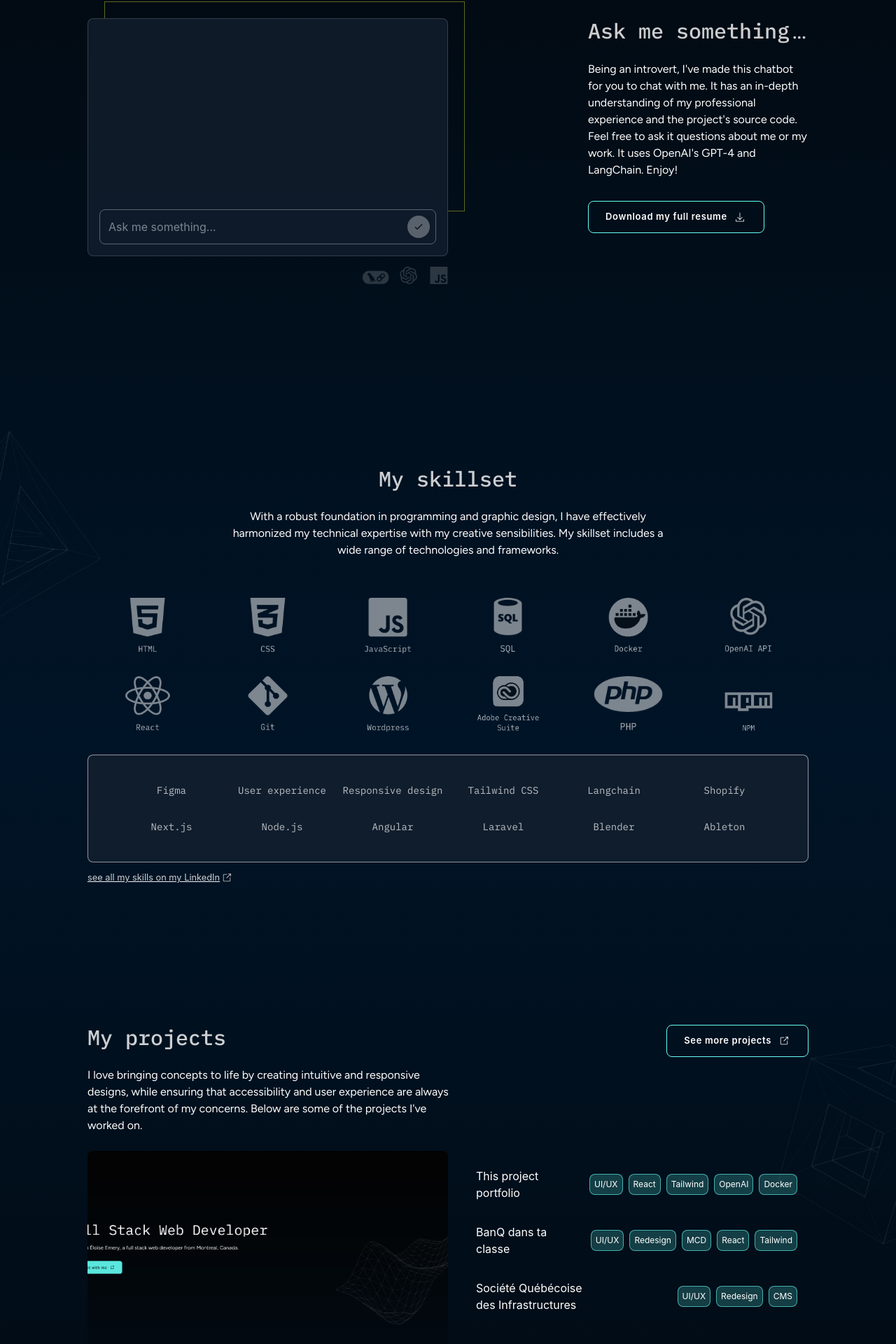
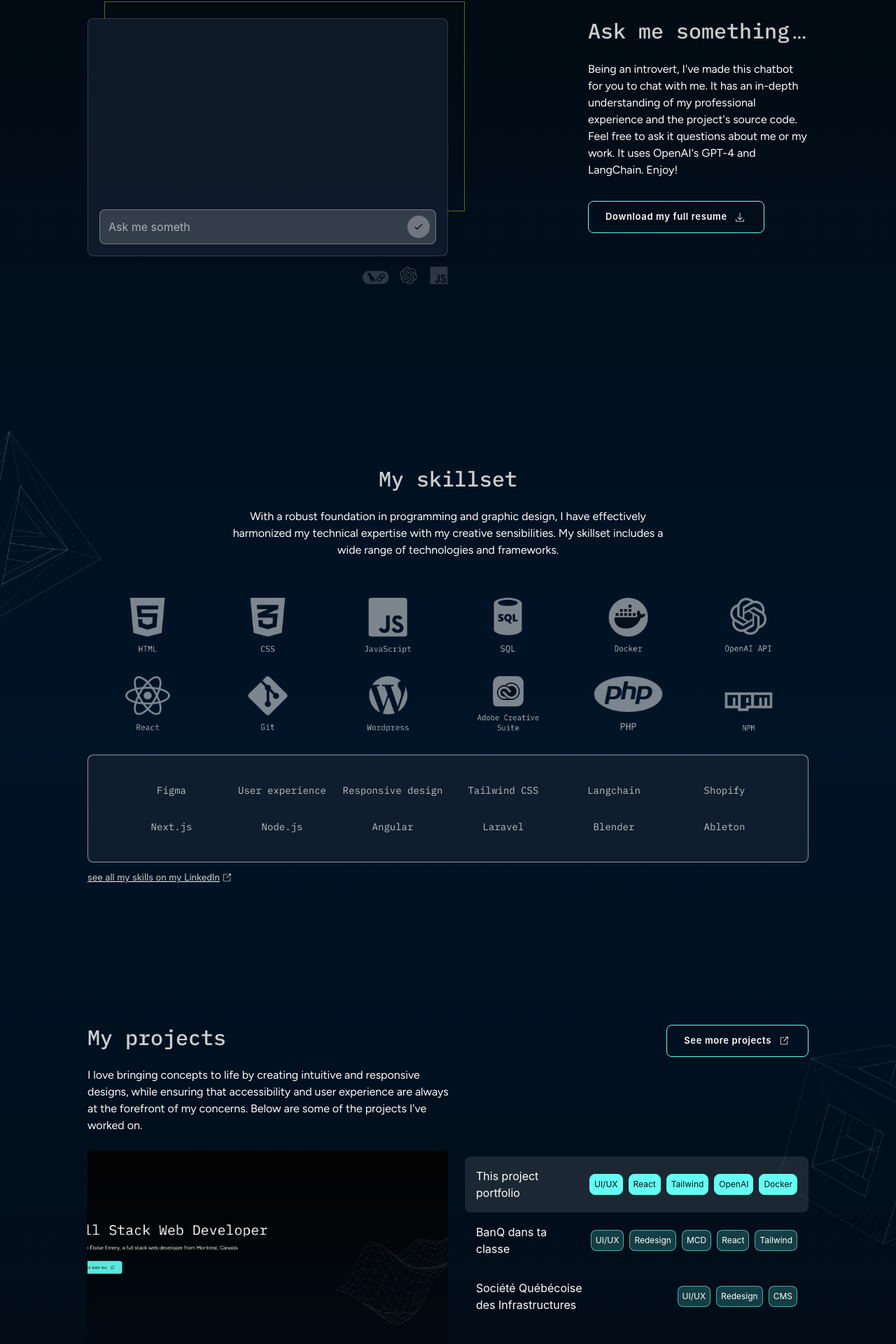
Before and after one commit to EloiseEmery/portfolio, a React (Create React App) app: page / in a window 1280 px wide. Shown: the part 856-2776 px from the top of the page at 70% size. Built offline with nearby package versions, Linux system fonts and the light colour scheme; a web font is replaced by a local one.

Commit message:
Add animated placeholder to chatbot and enhance UI/UX across components

```diff
--- a/src/components/molecules/Chatbot.tsx
+++ b/src/components/molecules/Chatbot.tsx
@@ -1,21 +1,56 @@
 import chatLogos from '../../assets/png/chatLogos.png';
 import { getTranslation, Language } from '../../translations';
+import { useState, useEffect } from 'react';
 
 function Chatbot({ language }: { language: Language }) {
     const title = getTranslation('askMeInput', language);
+    const [displayedPlaceholder, setDisplayedPlaceholder] = useState('');
+    const [isComplete, setIsComplete] = useState(false);
+
+    // Animated placeholder letters
+    useEffect(() => {
+        let timeoutId: NodeJS.Timeout;
+
+        if (!isComplete && displayedPlaceholder.length < title.length) {
+            timeoutId = setTimeout(() => {
+                setDisplayedPlaceholder(title.slice(0, displayedPlaceholder.length + 1));
+            }, 100);
+        } else if (!isComplete && displayedPlaceholder.length === title.length) {
+            timeoutId = setTimeout(() => {
+                setIsComplete(true);
+            }, 1000); // Pause for 1 second when fully typed
+        } else if (isComplete) {
+            timeoutId = setTimeout(() => {
+                setDisplayedPlaceholder('');
+                setIsComplete(false);
+            }, 2000); // Wait 2 seconds before starting over
+        }
+
+        return () => {
+            if (timeoutId) clearTimeout(timeoutId);
+        };
+    }, [displayedPlaceholder, isComplete, title]);
+
+    // Reset animation when language changes
+    useEffect(() => {
+        setDisplayedPlaceholder('');
+        setIsComplete(false);
+    }, [language]);
+
     return (
        <div className="">
-            <form className="relative bg-darkBlue dark:bg-[#F3f3f3] p-4 rounded-lg bg-[#121F2E] rounded-t-lg border border-colorWhite/20 dark:border-colorMain/10">
+            <form className="relative bg-darkBlue dark:bg-[#e6e6e6] p-4 rounded-lg bg-[#121F2E] rounded-t-lg border border-colorWhite/20 dark:border-colorMain/10">
                 <div className="">
                     <div className="h-64 bg-darkBlueDarker rounded-lg"></div>
                 </div>
-                <div className="flex items-center p-2 border border-colorWhite/40 dark:border-colorMain/20 rounded-lg">
+                <div className="flex items-center p-2 border border-colorWhite/40 dark:border-colorMain/20 bg-colorWhite/20 dark:bg-colorWhite/60 rounded-lg">
                     <input
                         type="text"
-                        placeholder={title}
-                        className="flex-grow bg-transparent p-1 text-white dark:text-colorMain focus:outline-none"
+                        placeholder={displayedPlaceholder}
+                        className="flex-grow bg-transparent p-1 text-white dark:text-colorMain focus:outline-none
+                            placeholder:text-white/80 dark:placeholder:text-colorMain/80"
                     />
-                    <button type="submit" className="ml-2 bg-colorWhite/40 dark:bg-colorTertiary/30 p-2 rounded-full">
+                    <button type="submit" className="ml-2 bg-colorWhite/40 dark:bg-colorBlack/30 p-2 rounded-full">
                         <svg xmlns="http://www.w3.org/2000/svg" fill="none" viewBox="0 0 24 24" strokeWidth="2" stroke="currentColor" className="w-4 h-4 text-white">
                             <path strokeLinecap="round" strokeLinejoin="round" d="M5 13l4 4L19 7" className="text-colorMain dark:text-colorWhite" />
                         </svg>
--- a/src/components/organisms/Footer.tsx
+++ b/src/components/organisms/Footer.tsx
@@ -22,9 +22,9 @@ function Footer({ language }: { language: Language }) {
   return (
         <div className="relative w-full overflow-x-hidden px-4 md:px-10 xl:px-[125px] 2xl:px-[200px]">
           {/* Decorative element */}
-          <div className="absolute -right-[100px] bottom-[130px] dark:filter-brightness-0 dark:invert">
+          {/* <div className="absolute -right-[100px] bottom-[130px] dark:filter-brightness-0 dark:invert">
             <img src={decorativeEl} alt="Decorative Element" className="w-full h-[150px] opacity-50 dark:opacity-40 dark:sm:opacity-60" />
-          </div>
+          </div> */}
           {/* Top section */}
           <div className="sm:flex sm:flex-wrap text-colorWhite dark:text-colorBlack w-full lg:w-4/5">
             <div className="sm:w-1/2 lg:w-1/3 mb-10">
--- a/src/components/organisms/Sidebar.tsx
+++ b/src/components/organisms/Sidebar.tsx
@@ -21,7 +21,7 @@ const Sidebar: React.FC<SidebarProps> = ({ closeSidebar, language }) => {
   return (
     <div className="sidebar fixed top-10 left-0 w-full md:w-[300px] h-full z-50 overflow-y-auto bg-colorMain/25 dark:bg-transparent md:bg-transparent dark:md:bg-transparent">
       <div className="flex flex-col font-sans text-colorWhite dark:text-colorBlack text-xl md:text-lg space-y-8 px-4 md:px-10 pt-[100px]">
-        <a href="#ask-me-something" onClick={handleLinkClick} className="cursor-pointer hover:text-colorQuaternary dark:hover:text-colorTertiary transition-all duration-300 ease-in-out whitespace-nowrap">{sidebarLink1}</a>
+        <a href="#ask-me-something" onClick={handleLinkClick} className="cursor-pointer hover:text-colorQuaternary dark:hover:text-colorTertiary transition-all duration-300 ease-in-out leading-[1.2]">{sidebarLink1}</a>
         <a href="#my-skillset" onClick={handleLinkClick} className="cursor-pointer hover:text-colorQuaternary dark:hover:text-colorTertiary transition-all duration-300 ease-in-out whitespace-nowrap">{sidebarLink2}</a>
         <a href="#my-projects" onClick={handleLinkClick} className="cursor-pointer hover:text-colorQuaternary dark:hover:text-colorTertiary transition-all duration-300 ease-in-out whitespace-nowrap">{sidebarLink3}</a>
         <a href="#get-in-touch" onClick={handleLinkClick} className="cursor-pointer hover:text-colorQuaternary dark:hover:text-colorTertiary transition-all duration-300 ease-in-out whitespace-nowrap">{sidebarLink4}</a>
--- a/src/components/organisms/sections/MyProjects.tsx
+++ b/src/components/organisms/sections/MyProjects.tsx
@@ -13,7 +13,7 @@ function MyProjects({ language }: { language: Language }) {
     const button = getTranslation('myProjectsButton', language);
     const tags = getTranslation('myProjectsTag', language);
 
-    const [hoveredProject, setHoveredProject] = useState<number | null>(null);
+    const [hoveredProject, setHoveredProject] = useState<number | null>(1);
     const projectImages = [project1, project2, project3];
 
     // Projects data
@@ -40,7 +40,7 @@ function MyProjects({ language }: { language: Language }) {
         <div className="relative">
             {/* Decorative element */}
             <div className="absolute -right-[170px] sm:-right-[275px] z-1">
-                <img src={decorativeEl} alt="Decorative Element" className="w-full max-h-[300px] sm:max-h-[340px] object-contain opacity-70 dark:opacity-50 dark:filter-brightness-0 dark:invert" />
+                <img src={decorativeEl} alt="Decorative Element" className="w-full max-h-[300px] sm:max-h-[340px] object-contain opacity-100 dark:filter-brightness-0 dark:invert" />
             </div>
             {/* Top section */}
             <div className="lg:flex z-10 relative">
@@ -80,7 +80,7 @@ function MyProjects({ language }: { language: Language }) {
                 </div>
             </div>
             {/* Bottom section */}
-            <div className="lg:flex relative">
+            <div className="lg:flex z-10 relative">
                 {/* Projects Image */}
                 <div className="lg:w-[50%] pt-6 text-colorWhite dark:text-colorMain flex">
                     <div className="rounded-lg overflow-hidden w-full">
@@ -92,13 +92,26 @@ function MyProjects({ language }: { language: Language }) {
                 {/* Projects Templating */}
                 <div className="mt-8 lg:w-[50%] lg:pl-6">
                     {projects.map(project => (
-                        <div key={project.id} className={`project-${project.id} group sm:flex hover:bg-white/10 dark:hover:bg-colorTertiary/10 justify-center items-center p-4 rounded-lg`}
-                             onMouseEnter={() => setHoveredProject(project.id)}
-                             onMouseLeave={() => setHoveredProject(null)}>
+                        <div
+                            key={project.id}
+                            className={`project-${project.id} group sm:flex
+                                ${hoveredProject === project.id ? 'bg-white/10 dark:bg-colorTertiary/10' : ''}
+                                justify-center items-center p-4 rounded-lg cursor-pointer`}
+                            onMouseEnter={() => setHoveredProject(project.id)}
+                            onMouseLeave={() => setHoveredProject(1)}
+                        >
                             <h3 className="w-[70%] text-colorWhite dark:text-colorMain pb-4 sm:pb-0 pr-4">{project.title}</h3>
-                            <div className="flex sm:justify-end w-full text-xs gap-x-2 text-colorWhite dark:text-colorMain/70">
+                            <div className="flex sm:justify-end w-full text-xs gap-x-2">
                                 {project.tags.map(tag => (
-                                    <p key={tag} className="p-1.5 rounded-lg border border-colorQuaternary/60 dark:border-colorTertiary/40 bg-colorQuaternary/20 dark:bg-colorTertiary/20 group-hover:bg-colorQuaternary dark:group-hover:bg-colorTertiary group-hover:text-colorMain dark:group-hover:text-colorWhite">{tag}</p>
+                                    <p
+                                        key={tag}
+                                        className={`p-1.5 rounded-lg border
+                                            ${hoveredProject === project.id
+                                                ? 'bg-colorQuaternary border-colorQuaternary dark:bg-colorTertiary dark:border-colorTertiary text-colorMain dark:text-colorWhite'
+                                                : 'border-colorQuaternary/60 text-colorWhite dark:text-colorMain/70 dark:border-colorTertiary/40 bg-colorQuaternary/20 dark:bg-colorTertiary/20'}`}
+                                    >
+                                        {tag}
+                                    </p>
                                 ))}
                             </div>
                         </div>
--- a/src/components/organisms/sections/MySkillset.tsx
+++ b/src/components/organisms/sections/MySkillset.tsx
@@ -33,8 +33,8 @@ function MySkillset({ language }: { language: Language }) {
     return (
         <div className="relative">
             {/* Decorative element */}
-            <div className="absolute -top-[50px] -left-[150px] xl:-left-[225px] 2xl:-left-[300px] z-0">
-                <img src={decorativeEl} alt="Decorative Element" className="w-full max-h-[300px] sm:max-h-[290px] object-contain opacity-15 dark:opacity-10 dark:sm:opacity-15 dark:filter-brightness-0 dark:invert" />
+            <div className="absolute -top-[50px] -left-[150px] md:-bottom-[100px] xl:-left-[225px] 2xl:-left-[300px] z-0">
+                <img src={decorativeEl} alt="Decorative Element" className="w-full max-h-[300px] sm:max-h-[290px] object-contain opacity-30 dark:opacity-10 dark:sm:opacity-15 dark:filter-brightness-0 dark:invert" />
             </div>
             <div className="relative">
                 <h2 className="mx-auto text-center w-[350px] font-sans font-medium text-2xl sm:text-3xl leading-[1.2] text-colorWhite/80 dark:bg-gradient-to-r dark:from-colorTertiary dark:to-colorMain/80 dark:bg-clip-text dark:text-transparent">{title}</h2>
```
Also changed, not shown: src/components/organisms/sections/Hero.tsx (+10 -6 lines).
